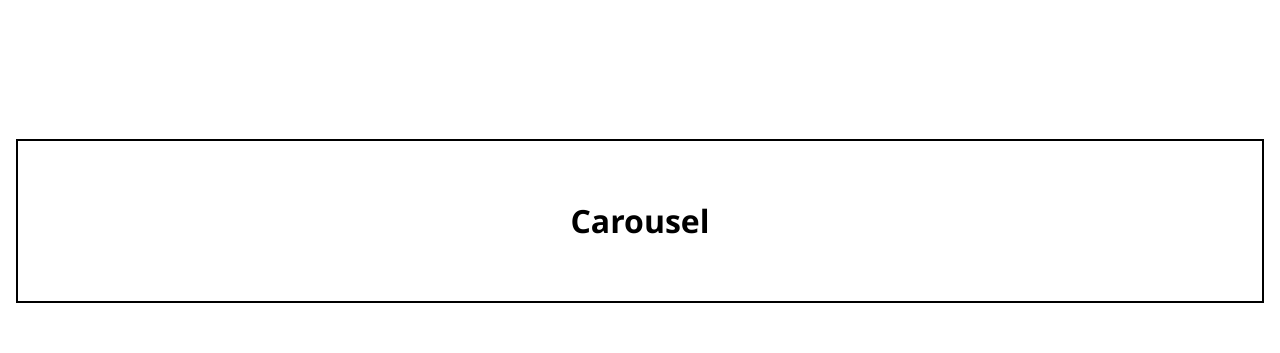
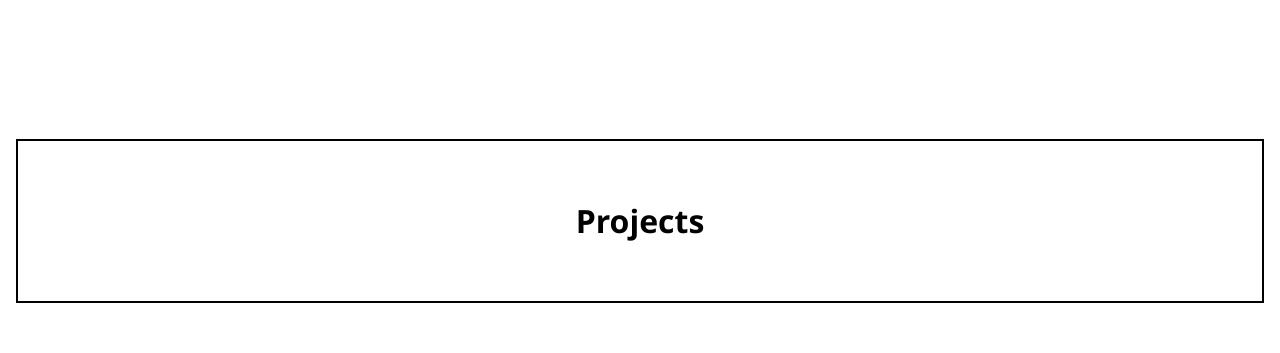
Before and after one commit to ju-makerspace/mks-website, a React (Create React App) app in the folder frontend/: page / in a window 1280 px wide. Shown: the part 1500-1853 px from the top of the page. Built offline with nearby package versions, Linux system fonts and the light colour scheme; the HTML template or start-up script is replaced by a standard one.

Commit message:
Project component added

```diff
--- a/frontend/src/components/Home.js
+++ b/frontend/src/components/Home.js
@@ -1,5 +1,4 @@
-
-import Carousel from './home/Carousel';
+import Projects from './home/Projects';
 import Hero from './home/Hero';
 import Domain from './home/Domain';
 import Community from './home/Community';
@@ -9,7 +8,7 @@ const Home = () => {
         <div className='home'>
             <Hero />
             <Domain />
-            <Carousel />
+            <Projects />
             <Community />
         </div>
     );
--- a/frontend/src/components/home/Carousel.js
+++ /dev/null
@@ -1,11 +0,0 @@
-import '../../styles/desktop/home/Carousel.css';
-
-const Carousel = () => {
-    return (
-        <div className='carousel'>
-            <h1>Carousel</h1>
-        </div>
-    );
-};
-
-export default Carousel;
--- /dev/null
+++ b/frontend/src/components/home/Projects.js
@@ -0,0 +1,11 @@
+import '../../styles/desktop/home/Projects.css';
+
+const Projects = () => {
+    return (
+        <div className='projects'>
+            <h1>Projects</h1>
+        </div>
+    );
+};
+
+export default Projects;
--- a/frontend/src/styles/desktop/home/Carousel.css
+++ b/frontend/src/styles/desktop/home/Projects.css
@@ -1,6 +1,6 @@
 /* TODO: Create a responsive Carousel */
 /* Carousel CSS */
-.carousel {
+.projects {
   height: 10rem;
   margin: 10% 1rem;
   display: flex;
```
